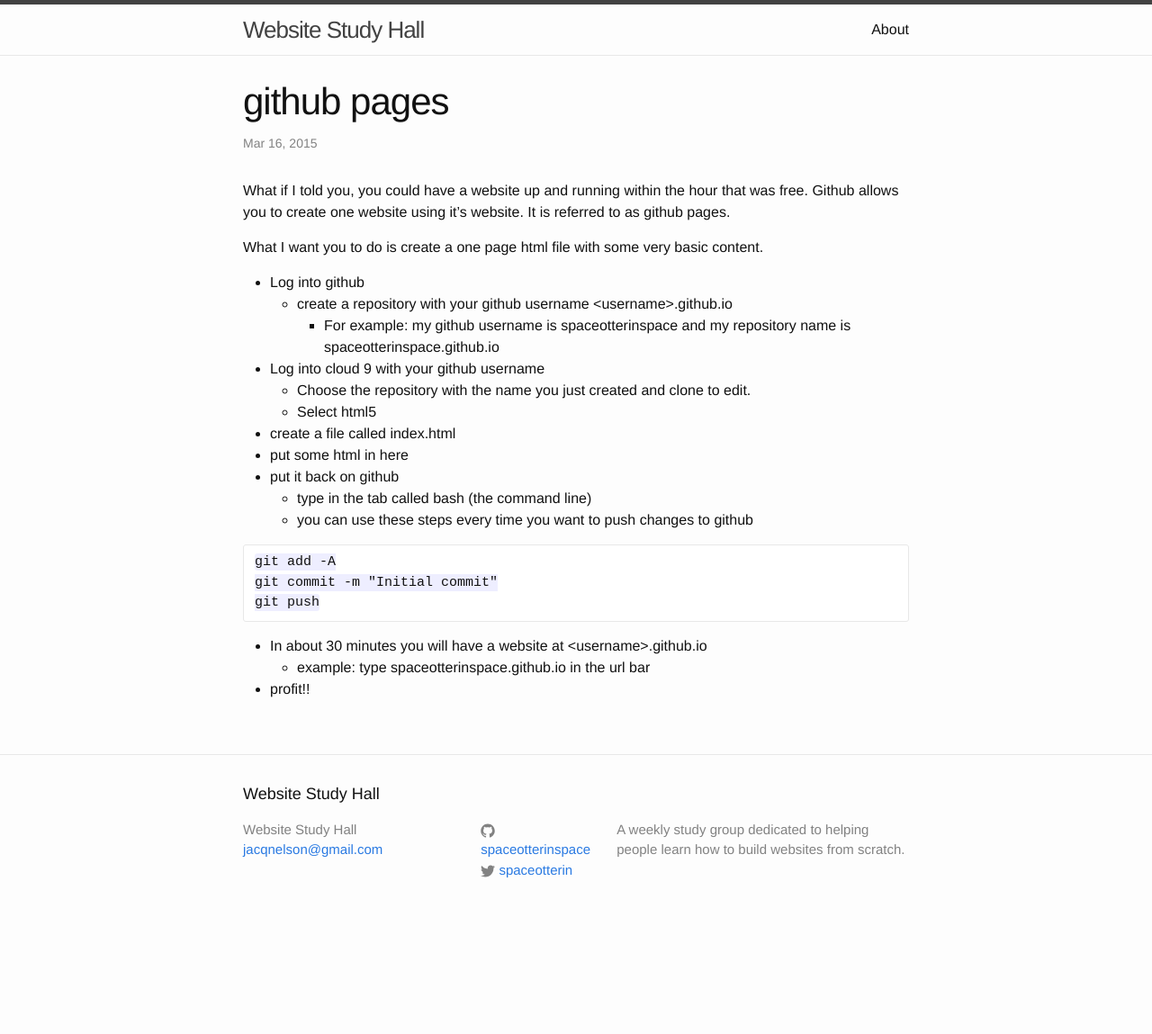
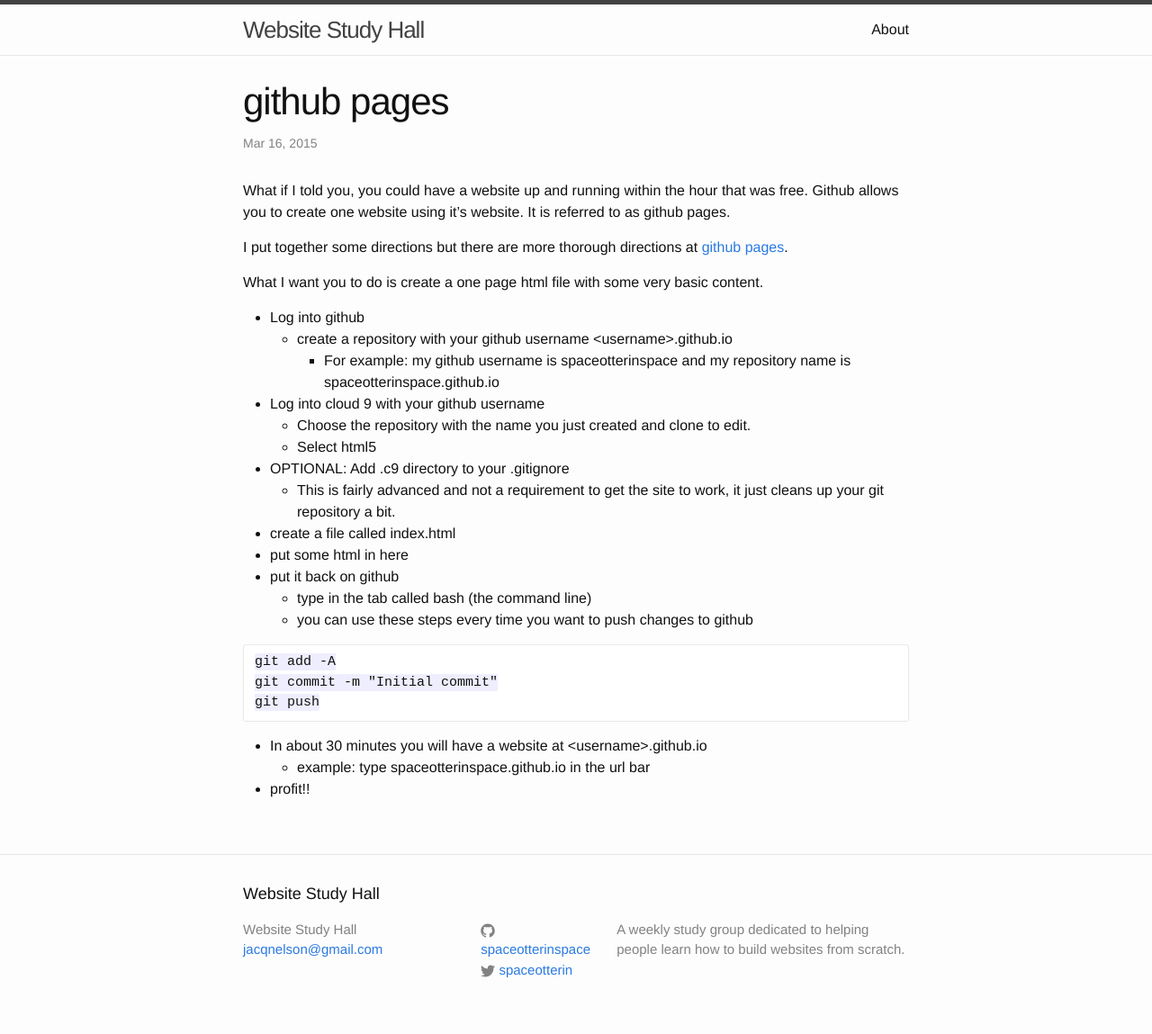
Before and after one commit to SpaceOtterInSpace/spaceotterinspace_old, a Jekyll site: the page built from _posts/2015-03-16-github-pages.markdown, in a window 1280 px wide. Shown: the whole page at 90% size. Built offline with Jekyll 4.4.1, drawn with Linux system fonts in a browser that asks for light colours; before the commit the page ends 1038 px from its top, so only the background shows below that.

Commit message:
fix up github pages directions

```diff
--- a/_posts/2015-03-16-github-pages.markdown
+++ b/_posts/2015-03-16-github-pages.markdown
@@ -5,6 +5,8 @@
 categories: projects
 ---
 What if I told you, you could have a website up and running within the hour that was free. Github allows you to create one website using it's website. It is referred to as github pages.
+
+I put together some directions but there are more thorough directions at [github pages][github pages].
 
 What I want you to do is create a one page html file with some very basic content.
 
@@ -14,6 +16,8 @@
 * Log into cloud 9 with your github username
    * Choose the repository with the name you just created and clone to edit.
    * Select html5
+* OPTIONAL: Add .c9 directory to your .gitignore
+   * This is fairly advanced and not a requirement to get the site to work, it just cleans up your git repository a bit.
 * create a file called index.html
 * put some html in here
 * put it back on github
@@ -29,3 +33,5 @@
 * In about 30 minutes you will have a website at \<username\>.github.io
     * example: type spaceotterinspace.github.io in the url bar
 * profit!!
+
+[github pages]:   https://pages.github.com/
```
